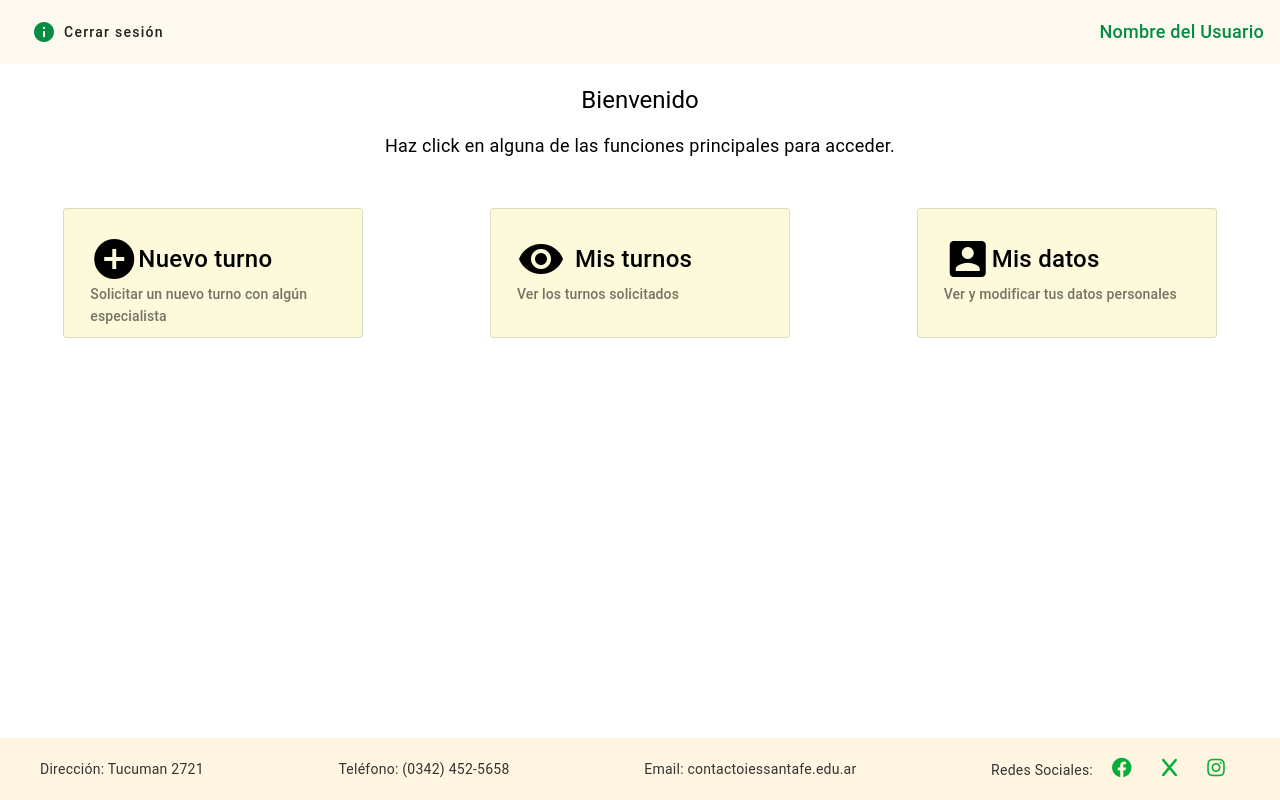
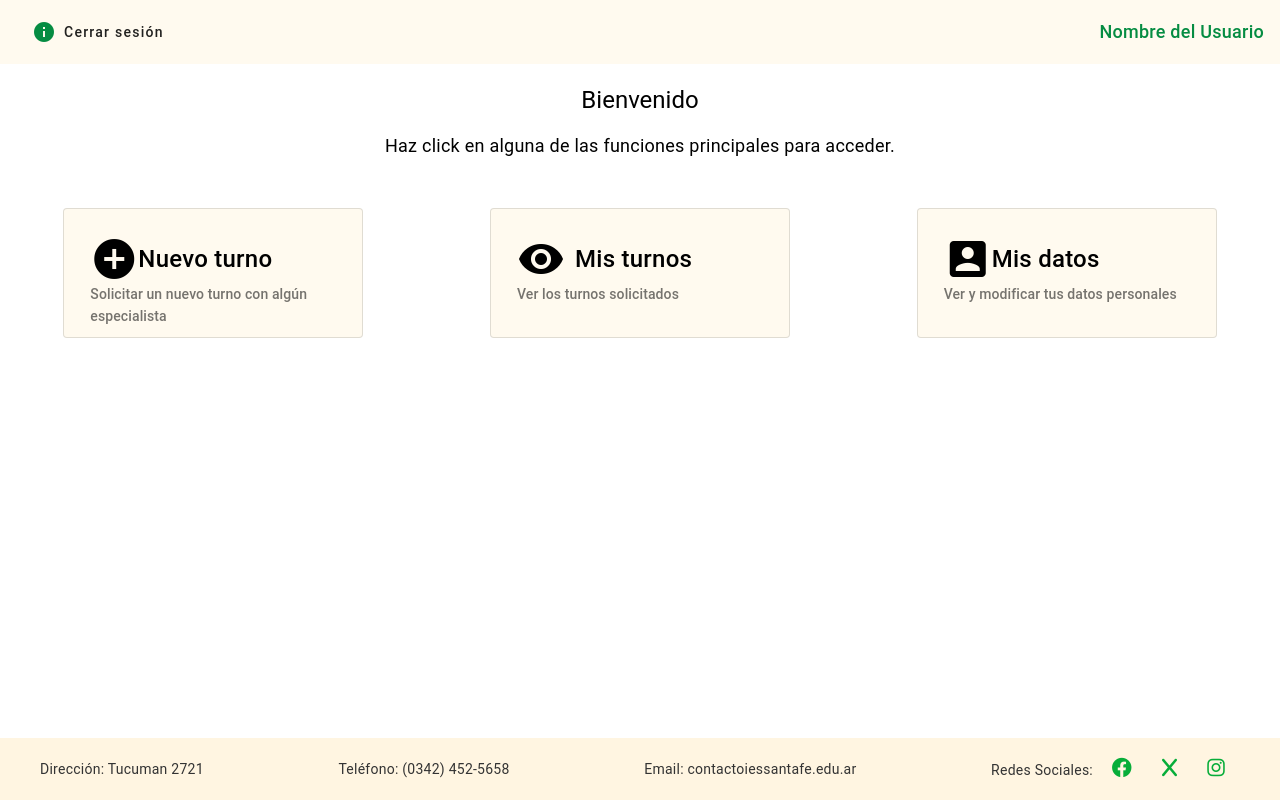
Before and after one commit to gonza613/ProyectoFinal, an Angular app: page /pantalla-principal in a window 1280 px wide. Built offline with nearby package versions, Linux system fonts and the light colour scheme.

Commit message:
Fix colores

```diff
--- a/src/app/components/mis-turnos/mis-turnos.component.css
+++ b/src/app/components/mis-turnos/mis-turnos.component.css
@@ -4,7 +4,7 @@ h2{
 
 
 *{
-    background-color: rgb(252, 241, 218);
+    background-color: #FFFAEF;
 }
 
 .mdc-dialog__content{
--- a/src/app/components/pantalla-principal/pantalla-principal.component.css
+++ b/src/app/components/pantalla-principal/pantalla-principal.component.css
@@ -27,7 +27,7 @@
 
   mat-card {
     transition: transform 0.2s ease-in-out;
-    background-color: rgb(252, 250, 218);
+    background-color: #FFFAEF;
     padding: 10px;
   }
 
```
